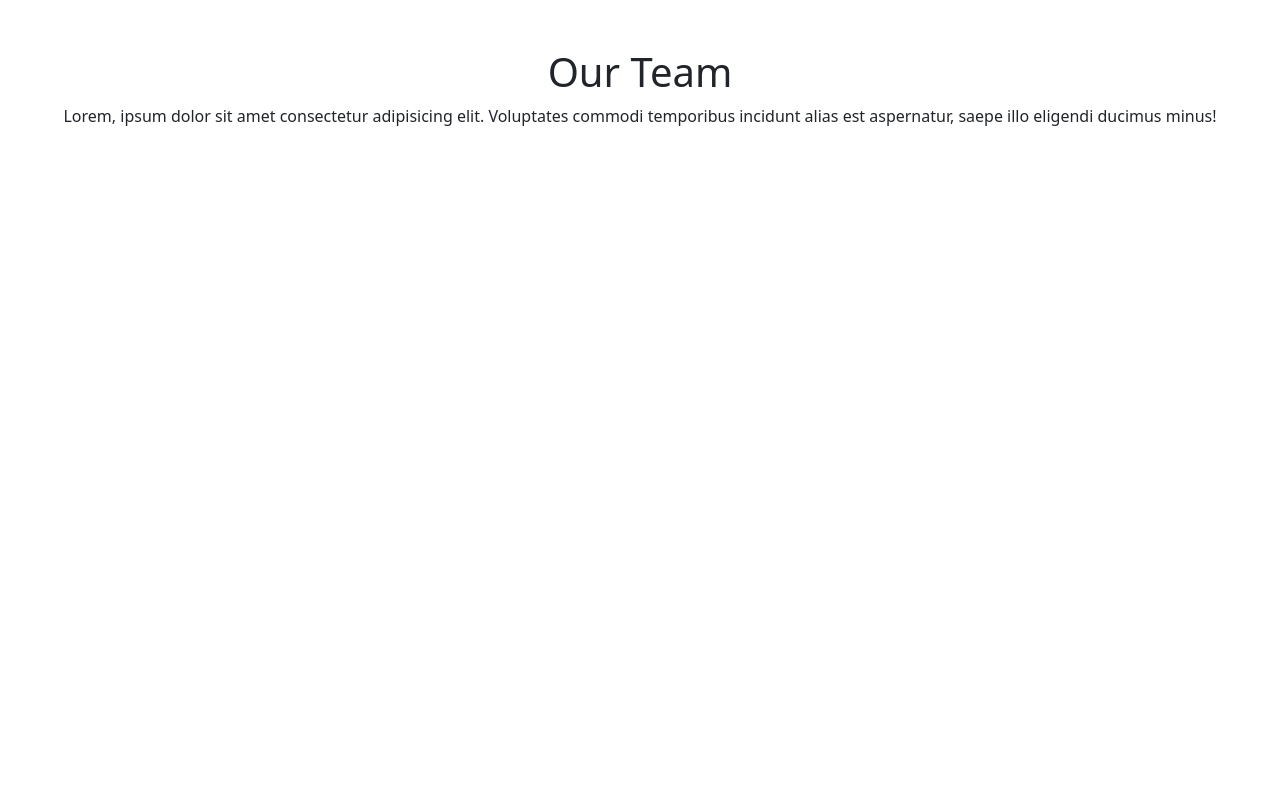
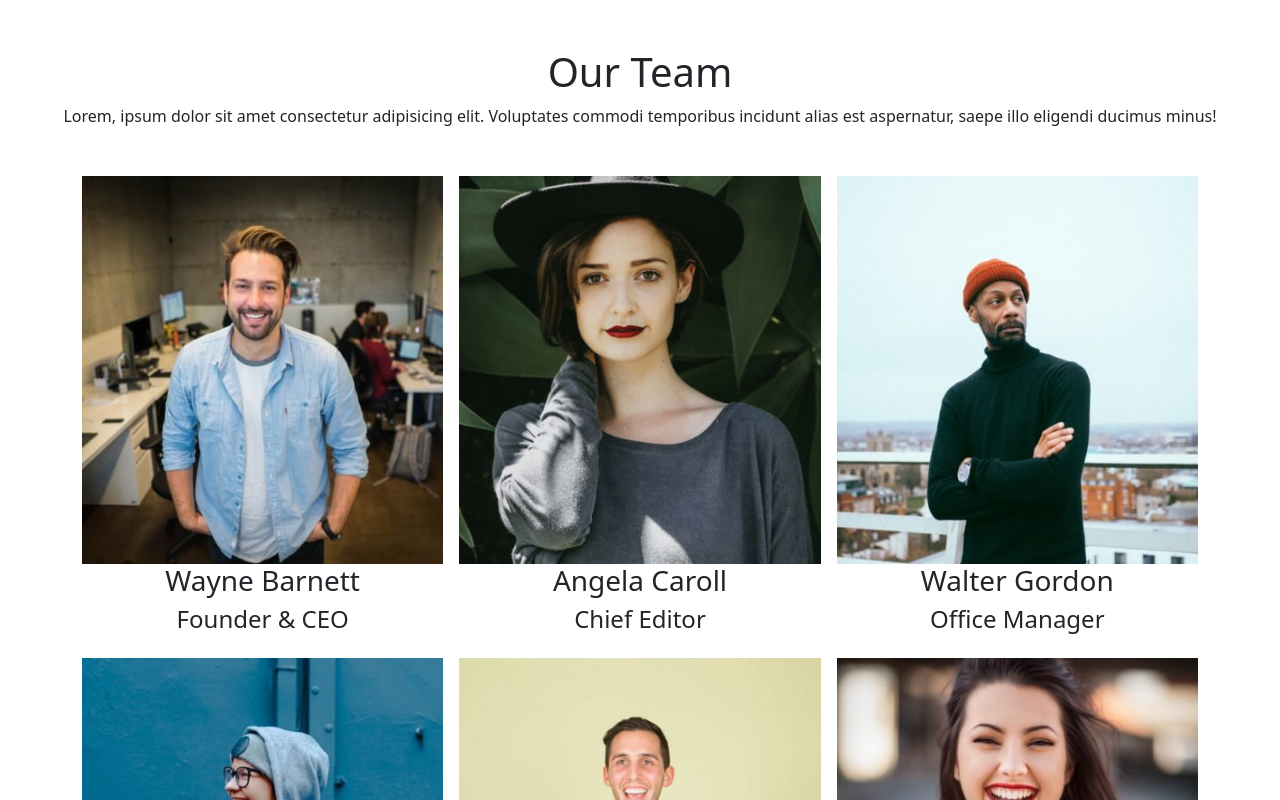
Before and after one commit to CarmineC93/js-our-team, a plain HTML site: page index.html in a window 1280 px wide. Shown: the top 800 px of the page. Drawn offline with nearby package versions, Linux system fonts and the light colour scheme.

Commit message:
add keys' objects on the page and set the member cards

```diff
--- a/css/style.css
+++ b/css/style.css
@@ -0,0 +1,3 @@
+img{
+    max-width: 100%;
+}
--- a/index.html
+++ b/index.html
@@ -20,7 +20,7 @@
         </div>
 
         <div class="container">
-            <div class="row row-cols-3">
+            <div class="row row-cols-3 g-3">
                 <div class="col"></div>
                 <div class="col"></div>
                 <div class="col"></div>
--- a/js/script.js
+++ b/js/script.js
@@ -37,18 +37,26 @@ const ourTeam = [
 
 /*[x]MILESTONE 1:
 Stampare su console le informazioni di nome, ruolo e la stringa della foto*/
-/*[]MILESTONE 2:
+/*[x]MILESTONE 2:
 Stampare le stesse informazioni su DOM sottoforma di stringhe
-[]BONUS 1:
+[x]BONUS 1:
 Trasformare la stringa foto in una immagine effettiva
-[]BONUS 2:
+[x]BONUS 2:
 Organizzare i singoli membri in card/schede. Se non vi sentite particolarmente creativi, potete prendere uno spunto dallo screenshot allegato.
 */
 
-const cols = document.getElementsByClassName(".col");
+const cols = document.getElementsByClassName("col");
+
 
 for(let i=0; i<ourTeam.length; i++){
     const memberTeam = ourTeam[i];
     console.log (memberTeam.name, memberTeam.role, memberTeam.pic);
-    cols.innerHTML += `<span> <img src="img/${memberTeam.pic}"> <h3>${memberTeam.name}</h3> <h4>${memberTeam.role}</h4> </span>`
+    const col = cols[i];
+    col.innerHTML +=    `<span>
+                            <img src="img/${memberTeam.pic}">
+                            <div class = "text-center">
+                                <h3>${memberTeam.name}</h3>
+                                <h4>${memberTeam.role}</h4>
+                            </div>
+                        </span>`
 }
```
